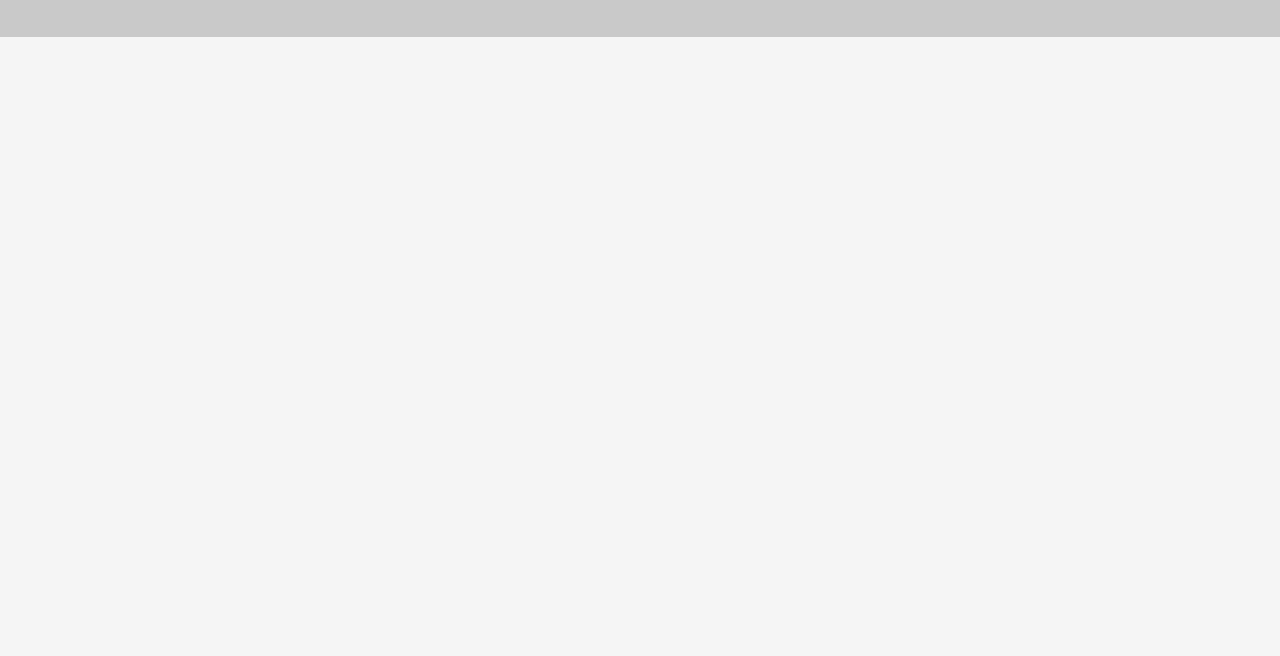
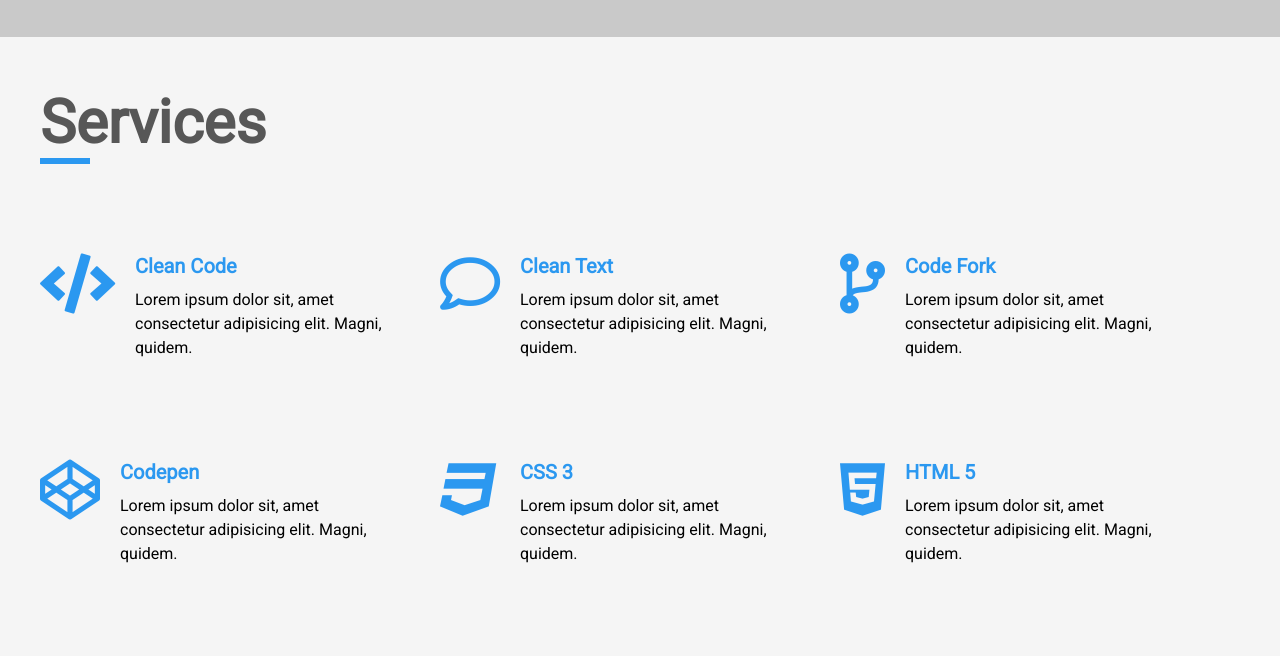
Before and after one commit to engineerStuardo/tech-project, a plain HTML site: page index.html in a window 1280 px wide. Shown: the part 1745-2401 px from the top of the page. Before the commit the page ends 1782 px from the top, so only its background shows below. Drawn offline with nearby package versions, Linux system fonts and the light colour scheme.

Commit message:
adding services section html and css

```diff
--- a/index.html
+++ b/index.html
@@ -148,5 +148,101 @@
       </article>
     </section>
     <!-- end of about -->
+    <!-- services -->
+    <section id="services">
+      <!-- title -->
+      <div class="title">
+        <h1 class="title-text">Services</h1>
+        <div class="title-underline"></div>
+      </div>
+      <!-- end of title -->
+      <div class="services-center">
+        <!-- single sercive -->
+        <article class="service">
+          <div class="service-icon">
+            <i class="fas fa-code"></i>
+          </div>
+          <div class="service-text">
+            <h2 class="service-subtitle">Clean Code</h2>
+            <p class="service-info">
+              Lorem ipsum dolor sit, amet consectetur adipisicing elit. Magni,
+              quidem.
+            </p>
+          </div>
+        </article>
+        <!-- end of single sercive -->
+        <!-- single sercive -->
+        <article class="service">
+          <div class="service-icon">
+            <i class="far fa-comment"></i>
+          </div>
+          <div class="service-text">
+            <h2 class="service-subtitle">Clean Text</h2>
+            <p class="service-info">
+              Lorem ipsum dolor sit, amet consectetur adipisicing elit. Magni,
+              quidem.
+            </p>
+          </div>
+        </article>
+        <!-- end of single sercive -->
+        <!-- single sercive -->
+        <article class="service">
+          <div class="service-icon">
+            <i class="fas fa-code-branch"></i>
+          </div>
+          <div class="service-text">
+            <h2 class="service-subtitle">Code Fork</h2>
+            <p class="service-info">
+              Lorem ipsum dolor sit, amet consectetur adipisicing elit. Magni,
+              quidem.
+            </p>
+          </div>
+        </article>
+        <!-- end of single sercive -->
+        <!-- single sercive -->
+        <article class="service">
+          <div class="service-icon">
+            <i class="fab fa-codepen"></i>
+          </div>
+          <div class="service-text">
+            <h2 class="service-subtitle">Codepen</h2>
+            <p class="service-info">
+              Lorem ipsum dolor sit, amet consectetur adipisicing elit. Magni,
+              quidem.
+            </p>
+          </div>
+        </article>
+        <!-- end of single sercive -->
+        <!-- single sercive -->
+        <article class="service">
+          <div class="service-icon">
+            <i class="fab fa-css3"></i>
+          </div>
+          <div class="service-text">
+            <h2 class="service-subtitle">CSS 3</h2>
+            <p class="service-info">
+              Lorem ipsum dolor sit, amet consectetur adipisicing elit. Magni,
+              quidem.
+            </p>
+          </div>
+        </article>
+        <!-- end of single sercive -->
+        <!-- single sercive -->
+        <article class="service">
+          <div class="service-icon">
+            <i class="fab fa-html5"></i>
+          </div>
+          <div class="service-text">
+            <h2 class="service-subtitle">HTML 5</h2>
+            <p class="service-info">
+              Lorem ipsum dolor sit, amet consectetur adipisicing elit. Magni,
+              quidem.
+            </p>
+          </div>
+        </article>
+        <!-- end of single sercive -->
+      </div>
+    </section>
+    <!-- end of services -->
   </body>
 </html>
--- a/main.css
+++ b/main.css
@@ -311,3 +311,61 @@ nav ul li a:hover {
     min-width: 60vw;
   }
 }
+
+/* services */
+#services {
+  padding: 40px;
+}
+
+.service {
+  margin: 50px 0;
+  display: flex;
+}
+
+.service-icon .fas,
+.service-icon .fab,
+.service-icon .far {
+  font-size: 60px;
+  color: #2b98f0;
+  margin-right: 20px;
+}
+
+.service-subtitle {
+  text-transform: capitalize;
+  color: #2b98f0;
+  font-size: 20px;
+}
+
+.service-info {
+  margin-top: 10px;
+  line-height: 1.5em;
+}
+
+.service:hover .fas,
+.service:hover .fab,
+.service:hover .far,
+.service:hover .service-subtitle {
+  color: rgba(0, 0, 0, 0.8);
+}
+
+.service:hover .service-info {
+  color: rgb(147, 147, 147);
+}
+
+@media screen and (min-width: 576px) {
+  .services-center {
+    display: grid;
+    grid-template-columns: repeat(2, 1fr);
+  }
+
+  .service {
+    margin-right: 50px;
+  }
+}
+
+@media screen and (min-width: 972px) {
+  .services-center {
+    display: grid;
+    grid-template-columns: repeat(3, 1fr);
+  }
+}
```
